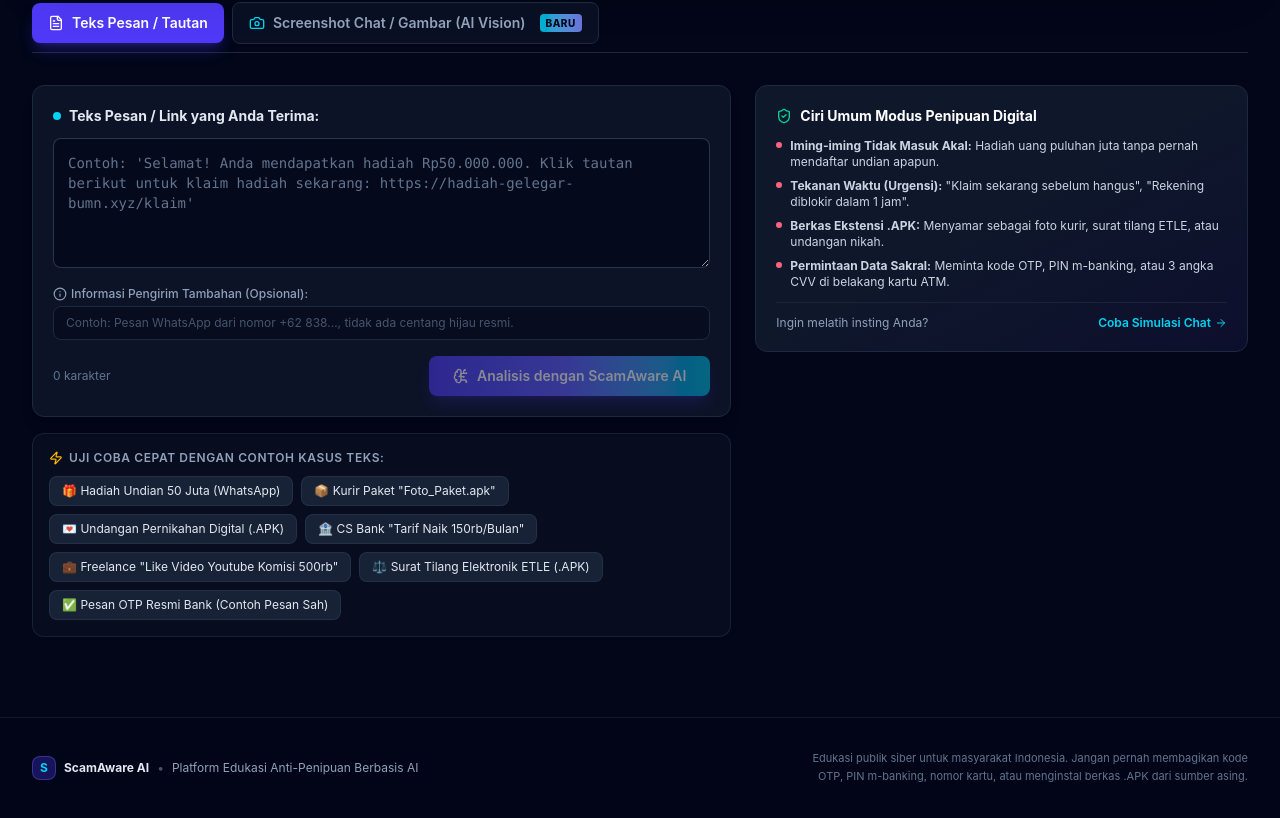
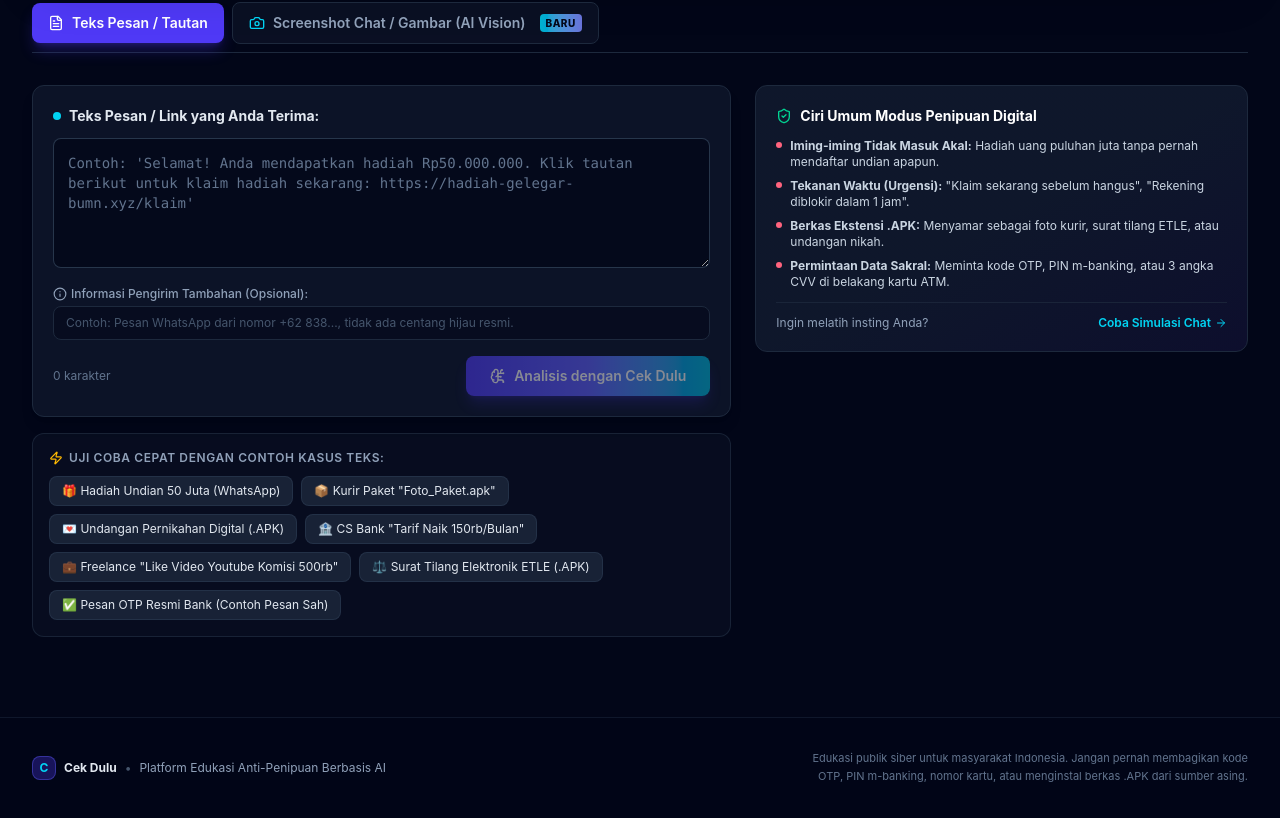
Before and after one commit to ArifW2617/lomba-logicodix, a React (Vite) app: page / in a window 1280 px wide. Shown: the part 483-1301 px from the top of the page. Built offline with nearby package versions, Linux system fonts and the light colour scheme.

Commit message:
refactor: rebrand application to Cek Dulu and implement multi-provider AI routing system

```diff
--- a/index.html
+++ b/index.html
@@ -3,9 +3,9 @@
   <head>
     <meta charset="UTF-8" />
     <meta name="viewport" content="width=device-width, initial-scale=1.0" />
-    <title>ScamAware AI - Platform Edukasi Anti-Penipuan Berbasis AI</title>
+    <title>Cek Dulu - Platform Edukasi Anti-Penipuan Berbasis AI</title>
     <meta name="description" content="Platform edukasi interaktif anti-penipuan digital dengan asisten deteksi scam berbasis AI, simulasi kasus percakapan realistis, kuis edukatif interaktif, dan panduan mitigasi keamanan." />
-    <meta property="og:title" content="ScamAware AI - Platform Edukasi Anti-Penipuan Berbasis AI" />
+    <meta property="og:title" content="Cek Dulu - Platform Edukasi Anti-Penipuan Berbasis AI" />
     <meta property="og:description" content="Platform edukasi interaktif anti-penipuan digital dengan asisten deteksi scam berbasis AI, simulasi kasus percakapan realistis, kuis edukatif interaktif, dan panduan mitigasi keamanan." />
     <meta property="og:type" content="website" />
     <meta name="twitter:card" content="summary_large_image" />
--- a/metadata.json
+++ b/metadata.json
@@ -1,5 +1,5 @@
 {
-  "name": "ScamAware AI - Platform Edukasi Anti-Penipuan Berbasis AI",
+  "name": "Cek Dulu - Platform Edukasi Anti-Penipuan Berbasis AI",
   "description": "Platform edukasi interaktif anti-penipuan digital dengan asisten deteksi scam berbasis AI, simulasi kasus percakapan realistis, kuis edukatif interaktif, dan panduan mitigasi keamanan.",
   "requestFramePermissions": [],
   "majorCapabilities": ["MAJOR_CAPABILITY_SERVER_SIDE_GEMINI_API"]
--- a/server.ts
+++ b/server.ts
@@ -90,7 +90,7 @@ async function startServer() {
   }
 
   app.listen(PORT, '0.0.0.0', () => {
-    console.log(`ScamAware AI Server running on http://0.0.0.0:${PORT} [${isProduction ? 'PROD' : 'DEV'}]`);
+    console.log(`Cek Dulu Server running on http://0.0.0.0:${PORT} [${isProduction ? 'PROD' : 'DEV'}]`);
   });
 }
 
--- a/src/App.tsx
+++ b/src/App.tsx
@@ -17,7 +17,7 @@ export default function App() {
   const [emergencyOpen, setEmergencyOpen] = useState(false);
   const [quizScore, setQuizScore] = useState<number>(() => {
     try {
-      const saved = localStorage.getItem('scamaware_xp');
+      const saved = localStorage.getItem('cekdulu_xp') || localStorage.getItem('scamaware_xp');
       return saved ? parseInt(saved, 10) : 100;
     } catch {
       return 100;
@@ -28,7 +28,7 @@ export default function App() {
     setQuizScore((prev) => {
       const updated = prev + points;
       try {
-        localStorage.setItem('scamaware_xp', updated.toString());
+        localStorage.setItem('cekdulu_xp', updated.toString());
       } catch {
         // ignore
       }
@@ -79,9 +79,9 @@ export default function App() {
         <div className="max-w-7xl mx-auto px-4 sm:px-6 lg:px-8 flex flex-col sm:flex-row items-center justify-between gap-4">
           <div className="flex items-center gap-2">
             <div className="w-6 h-6 rounded-lg bg-indigo-600/30 border border-indigo-500/40 flex items-center justify-center text-cyan-400 font-bold text-xs">
-              S
+              C
             </div>
-            <span className="font-bold text-slate-200">ScamAware AI</span>
+            <span className="font-bold text-slate-200">Cek Dulu</span>
             <span className="text-slate-600">•</span>
             <span>Platform Edukasi Anti-Penipuan Berbasis AI</span>
           </div>
--- a/src/ai/providerRouter.ts
+++ b/src/ai/providerRouter.ts
@@ -254,7 +254,7 @@ export class ProviderRouter {
       scammerIntent: 'Belum dapat dipastikan dari gambar saja',
       psychologicalTriggers: [],
       actionRecommendations: [
-        'Ketikkan isi teks pesan secara manual ke ScamAware AI',
+        'Ketikkan isi teks pesan secara manual ke Cek Dulu',
         'Jangan mengklik tautan atau menginstal berkas sebelum diverifikasi',
         'Pastikan gambar memiliki resolusi jelas dan format standar (PNG/JPEG)',
       ],
@@ -287,7 +287,7 @@ export class ProviderRouter {
     let summary = fallbackResult.summary;
     let riskLevel = fallbackResult.riskLevel;
     let riskScore = fallbackResult.riskScore;
-    let note = 'Dianalisis menggunakan sistem deteksi pola lokal ScamAware.';
+    let note = 'Dianalisis menggunakan sistem deteksi pola lokal Cek Dulu.';
     let warnings: string[] | undefined = undefined;
 
     if (hasImage) {
--- a/src/ai/providers/groqProvider.ts
+++ b/src/ai/providers/groqProvider.ts
@@ -47,7 +47,7 @@ export class GroqProvider implements AIProvider {
     let lastError: any = null;
     const cleanMessage = input.message?.trim() || '';
 
-    const systemInstruction = `Anda adalah mesin analisis penipuan siber (ScamAware AI) untuk masyarakat Indonesia.
+    const systemInstruction = `Anda adalah mesin analisis penipuan siber (Cek Dulu) untuk masyarakat Indonesia.
 Tugas Anda adalah menganalisis pesan teks, SMS, WhatsApp, atau penawaran digital untuk mendeteksi penipuan online (seperti kurir APK, phising bank, kerja paruh waktu like video, pinjol ilegal, undian palsu).
 
 Anda WAJIB menghasilkan format JSON valid dan terstruktur tanpa teks pembuka/penutup lain.
@@ -91,7 +91,7 @@ ${input.context.trim()}
 `;
     }
 
-    userPrompt += '\nKeluarkan respons dalam format JSON sesuai skema ScamAware.';
+    userPrompt += '\nKeluarkan respons dalam format JSON sesuai skema Cek Dulu.';
 
     for (const model of modelsToTry) {
       if (options?.signal?.aborted) {
--- a/src/ai/providers/openRouterProvider.ts
+++ b/src/ai/providers/openRouterProvider.ts
@@ -48,7 +48,7 @@ export class OpenRouterProvider implements AIProvider {
     let lastError: any = null;
     const cleanMessage = input.message?.trim() || '';
 
-    const systemInstruction = `Anda adalah mesin analisis penipuan siber (ScamAware AI) untuk masyarakat Indonesia.
+    const systemInstruction = `Anda adalah mesin analisis penipuan siber (Cek Dulu) untuk masyarakat Indonesia.
 Tugas Anda adalah mendeteksi kejahatan digital seperti modus APK kurir/undangan, phishing perbankan, penipuan lowongan kerja online, pinjol ilegal, dan undian palsu.
 
 WAJIB menghasilkan format JSON murni yang valid tanpa awalan atau akhiran teks Markdown:
@@ -91,7 +91,7 @@ ${input.context.trim()}
 `;
     }
 
-    userPrompt += '\nKeluarkan respons dalam format JSON sesuai skema ScamAware.';
+    userPrompt += '\nKeluarkan respons dalam format JSON sesuai skema Cek Dulu.';
 
     for (const model of modelsToTry) {
       if (options?.signal?.aborted) {
@@ -119,7 +119,7 @@ ${input.context.trim()}
             Authorization: `Bearer ${process.env.OPENROUTER_API_KEY}`,
             'Content-Type': 'application/json',
             'HTTP-Referer': process.env.OPENROUTER_SITE_URL || 'http://localhost:3000',
-            'X-Title': process.env.OPENROUTER_APP_NAME || 'ScamAware AI',
+            'X-Title': process.env.OPENROUTER_APP_NAME || 'Cek Dulu',
           },
           body: JSON.stringify(payload),
           signal: options?.signal,
--- a/src/ai/responseNormalizer.ts
+++ b/src/ai/responseNormalizer.ts
@@ -37,7 +37,7 @@ export function normalizeProviderResponse(
     }
   }
 
-  // 2. Validate against ScamAware schema
+  // 2. Validate against Cek Dulu schema
   const validation = validateAnalysisOutput(parsedObject);
   if (!validation.valid) {
     throw new Error(`INVALID_OUTPUT: Validasi schema gagal untuk ${metadata.provider}: ${validation.errors.join('; ')}`);
--- a/src/components/AiScannerTab.tsx
+++ b/src/components/AiScannerTab.tsx
@@ -316,7 +316,7 @@ export const AiScannerTab: React.FC<AiScannerTabProps> = ({ onGoToSimulation })
 
   const handleCopyAnalysis = () => {
     if (!result) return;
-    const textToCopy = `[Analisis ScamAware AI]\nKategori: ${result.category}\nTingkat Risiko: ${result.riskLevel.toUpperCase()} (Skor: ${result.riskScore}/100)\n\nRingkasan: ${result.summary}\n\nTujuan Pelaku: ${result.scammerIntent}\n\nRekomendasi:\n${result.actionRecommendations.map((r, i) => `${i + 1}. ${r}`).join('\n')}`;
+    const textToCopy = `[Analisis Cek Dulu]\nKategori: ${result.category}\nTingkat Risiko: ${result.riskLevel.toUpperCase()} (Skor: ${result.riskScore}/100)\n\nRingkasan: ${result.summary}\n\nTujuan Pelaku: ${result.scammerIntent}\n\nRekomendasi:\n${result.actionRecommendations.map((r, i) => `${i + 1}. ${r}`).join('\n')}`;
     navigator.clipboard.writeText(textToCopy);
     setCopied(true);
     setTimeout(() => setCopied(false), 2000);
@@ -400,7 +400,7 @@ export const AiScannerTab: React.FC<AiScannerTabProps> = ({ onGoToSimulation })
           </h1>
           <p className="mt-3 text-slate-300 text-sm sm:text-base leading-relaxed">
             Dapatkan deteksi instan terhadap modus APK kurir, phishing perbankan, tilang ETLE palsu, dan undian fiktif.
-            Tempel teks pesan atau <strong>unggah tangkapan layar (screenshot WhatsApp/SMS)</strong> langsung ke ScamAware AI.
+            Tempel teks pesan atau <strong>unggah tangkapan layar (screenshot WhatsApp/SMS)</strong> langsung ke Cek Dulu.
           </p>
         </div>
       </div>
@@ -618,7 +618,7 @@ export const AiScannerTab: React.FC<AiScannerTabProps> = ({ onGoToSimulation })
                 ) : (
                   <>
                     <BrainCircuit className="w-4 h-4" />
-                    <span>Analisis dengan ScamAware AI</span>
+                    <span>Analisis dengan Cek Dulu</span>
                   </>
                 )}
               </button>
--- a/src/components/Header.tsx
+++ b/src/components/Header.tsx
@@ -38,7 +38,7 @@ export const Header: React.FC<HeaderProps> = ({
             <div>
               <div className="flex items-center gap-2">
                 <span className="text-xl font-extrabold tracking-tight bg-gradient-to-r from-white via-slate-100 to-slate-400 bg-clip-text text-transparent">
-                  ScamAware<span className="text-cyan-400">AI</span>
+                  Cek <span className="text-cyan-400">Dulu</span>
                 </span>
                 <span className="px-2 py-0.5 text-[10px] font-semibold tracking-wider uppercase rounded-full bg-rose-500/10 text-rose-400 border border-rose-500/30">
                   Anti-Scam Lab
```
Also changed, not shown: src/ai/providers/geminiProvider.ts (+4 -4 lines), tests/benchmark/runner.ts (+2 -2 lines), 2 other files (tests, documents, lock files or other folders).
